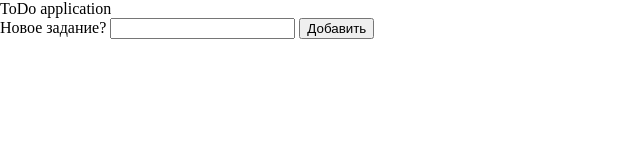
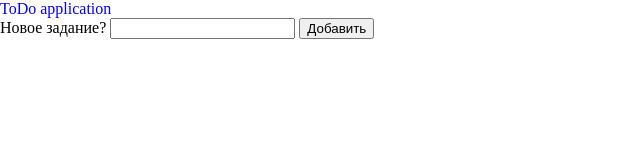
Before and after one commit to DafnaRita/andersen-internship-todo-list, a website built with webpack: page src/index.html in a window 1280 px wide. Shown: the whole page, without its empty margins (0-640 px from the left). Built offline with nearby package versions, Linux system fonts and the light colour scheme.

Commit message:
#2 little change css for testing css importing

```diff
--- a/src/css/style.css
+++ b/src/css/style.css
@@ -3,6 +3,6 @@ body {
     padding: 0;
 }
 
-h1 {
+header {
     color: blue;
 }
```
